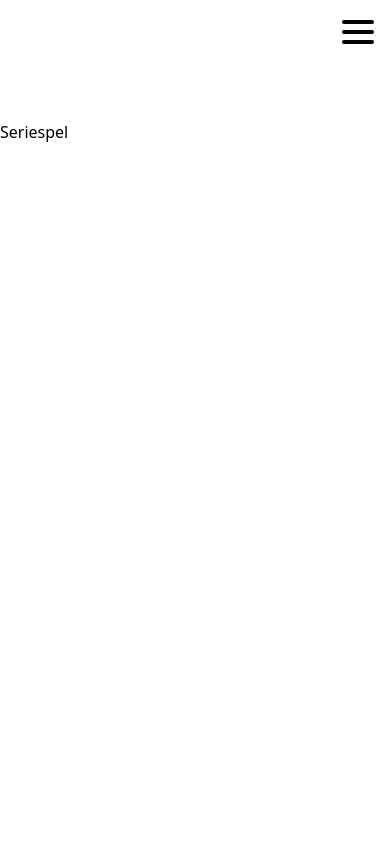
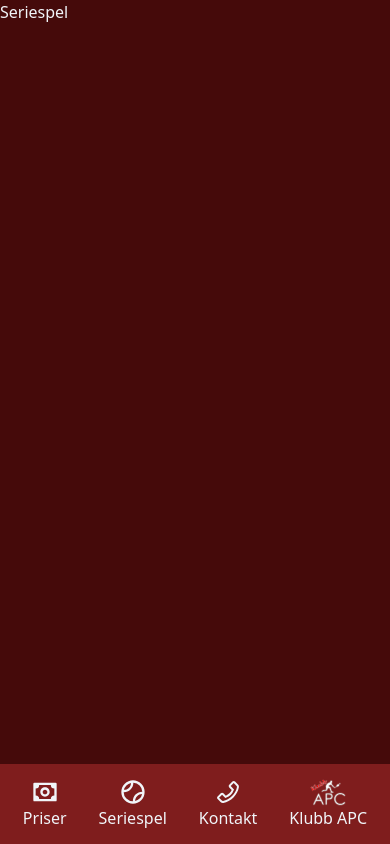
Before and after one commit to antonjanzon95/apc, a Next.js app: page /seriespel in a window 390 px wide. Built offline with nearby package versions, Linux system fonts and the light colour scheme.

Commit message:
updated mobile nav

```diff
--- a/components/Layout.tsx
+++ b/components/Layout.tsx
@@ -1,5 +1,6 @@
 import React, { ReactNode } from "react";
 import Navbar from "./Navbar";
+import MobileNav from "./MobileNav";
 
 interface Props {
   children: ReactNode;
@@ -9,7 +10,10 @@ const Layout: React.FC<Props> = ({ children }) => {
   return (
     <>
       <Navbar />
-      <section>{children}</section>
+      <MobileNav />
+      <section className="text-slate-100 bg-red-950 min-h-screen">
+        {children}
+      </section>
     </>
   );
 };
--- /dev/null
+++ b/components/MobileNav.tsx
@@ -0,0 +1,58 @@
+import React from "react";
+import Link from "next/link";
+import Image from "next/image";
+import { BiMoney, BiTennisBall } from "react-icons/bi";
+import { AiOutlinePhone } from "react-icons/ai";
+
+const MobileNav = () => {
+  return (
+    <>
+      <nav className="laptop:hidden w-screen fixed bottom-0 h-20 text-slate-100 flex items-center justify-center bg-red-900">
+        <ul className="flex gap-8 items-center justify-center">
+          <li>
+            <Link
+              href={"/priser"}
+              className="flex flex-col justify-center items-center"
+            >
+              <BiMoney size={28} />
+              Priser
+            </Link>
+          </li>
+          <li>
+            <Link
+              href={"/seriespel"}
+              className="flex flex-col justify-center items-center"
+            >
+              <BiTennisBall size={28} />
+              Seriespel
+            </Link>
+          </li>
+          <li>
+            <Link
+              href={"/kontakt"}
+              className="flex flex-col justify-center items-center"
+            >
+              <AiOutlinePhone size={28} /> Kontakt
+            </Link>
+          </li>
+          <li>
+            <Link
+              href={"/klubb-apc"}
+              className="flex flex-col justify-center items-center"
+            >
+              <Image
+                src={"/apc-logo.png"}
+                width={36.33}
+                height={28}
+                alt="apc-logo"
+              />
+              Klubb APC
+            </Link>
+          </li>
+        </ul>
+      </nav>
+    </>
+  );
+};
+
+export default MobileNav;
--- a/components/Navbar.tsx
+++ b/components/Navbar.tsx
@@ -9,24 +9,7 @@ const Navbar = () => {
   return (
     <>
       <nav className="w-screen flex items-center justify-center">
-        <button
-          className="w-8 h-8 flex flex-col gap-[6px] justify-center absolute top-4 right-4"
-          onClick={() => setShowMenu(!showMenu)}
-        >
-          <span
-            className={`${btnStyle} ${
-              showMenu ? "rotate-45 translate-y-[5px]" : ""
-            }`}
-          ></span>
-          <span className={`${btnStyle} ${showMenu ? "hidden" : ""}`}></span>
-          <span
-            className={`${btnStyle} ${
-              showMenu ? "rotate-[-45deg] translate-y-[-5px]" : ""
-            }`}
-          ></span>
-        </button>
-
-        <ul className={`${showMenu ? "scale-100" : "scale-0"}`}>
+        <ul className={`hidden laptop:flex gap-8 h-20 items-center`}>
           <li>
             <Link href={"/"}>Hem</Link>
           </li>
--- a/package.json
+++ b/package.json
@@ -17,6 +17,7 @@
     "next": "13.2.4",
     "react": "18.2.0",
     "react-dom": "18.2.0",
+    "react-icons": "^4.8.0",
     "typescript": "5.0.3"
   },
   "devDependencies": {
```
Also changed, not shown: public/apc-logo.png (added), 1 other file (tests, documents, lock files or other folders).
